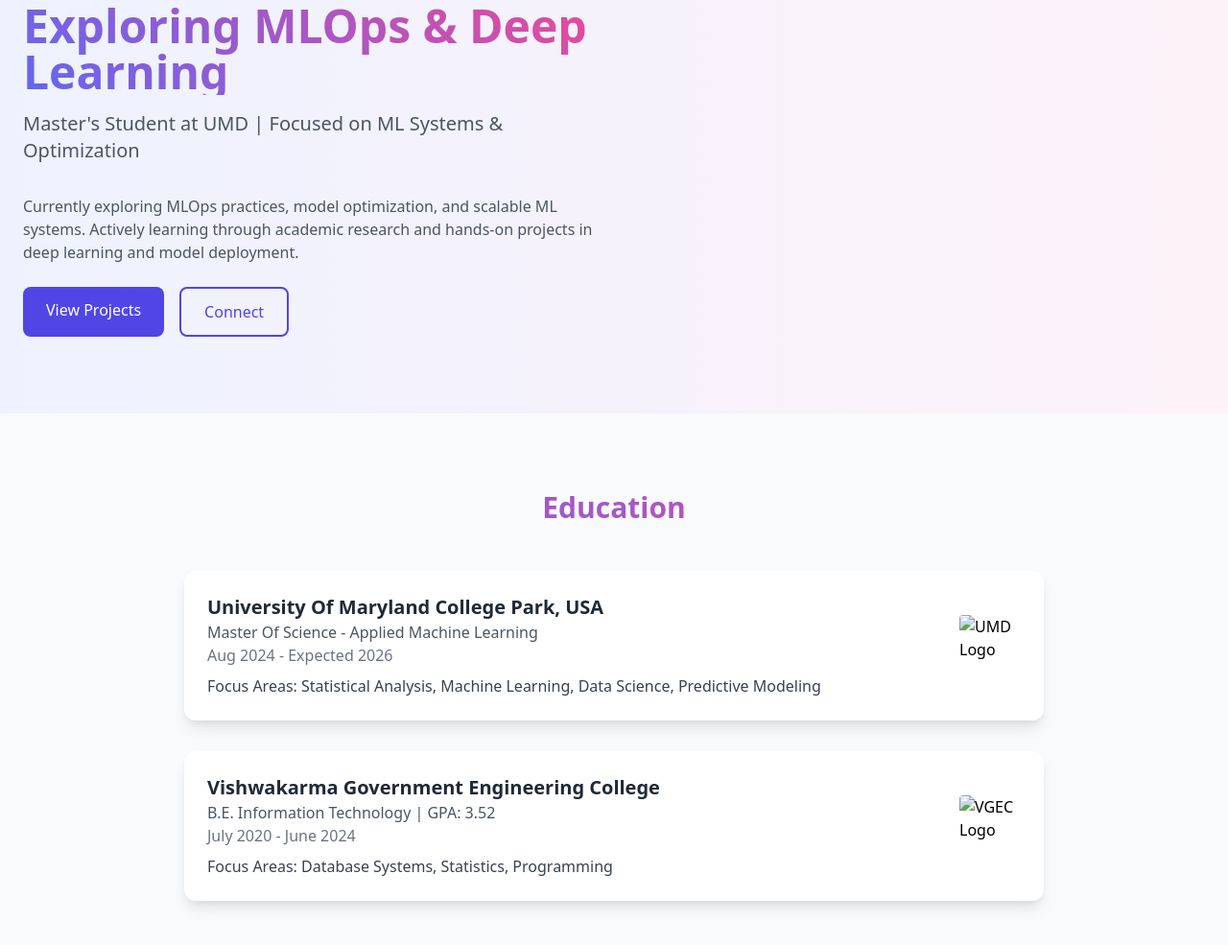
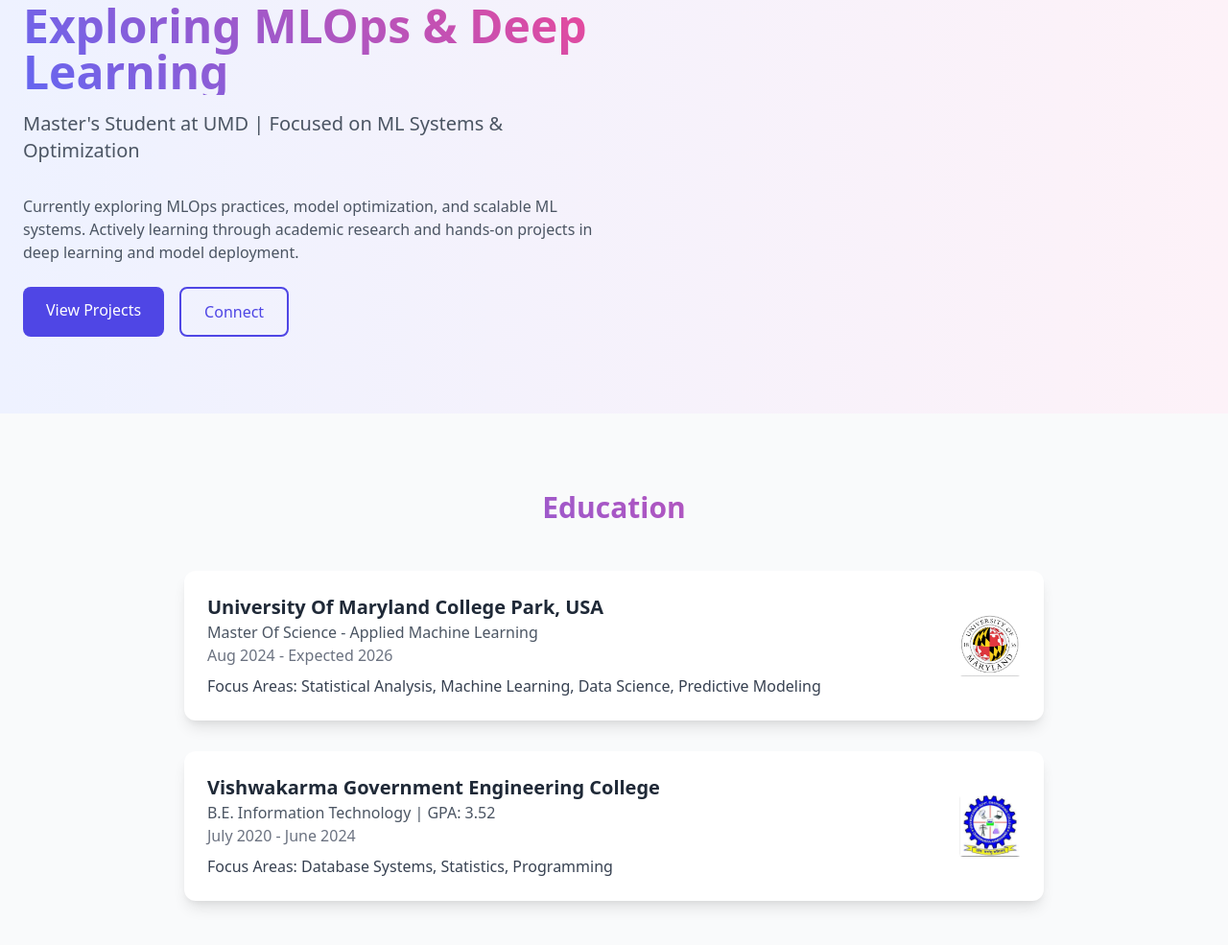
Before and after one commit to YaxitaAmin/yaxita-amin.github.io, a website: page index.html in a window 1280 px wide. Shown: the part 125-1110 px from the top of the page at 96% size. Drawn offline with nearby package versions, Linux system fonts and the light colour scheme.

Commit message:
Update index.html

```diff
--- a/index.html
+++ b/index.html
@@ -70,7 +70,7 @@
                             <p class="text-gray-500">Aug 2024 - Expected 2026</p>
                             <p class="mt-2 text-gray-700">Focus Areas: Statistical Analysis, Machine Learning, Data Science, Predictive Modeling</p>
                         </div>
-                        <img src="/api/placeholder/100/100" alt="UMD Logo" class="w-16 h-16 rounded">
+                        <img src="Screenshot 2025-01-30 191213.png" alt="UMD Logo" class="w-16 h-16 rounded">
                     </div>
                 </div>
                 <div class="card bg-white p-6 rounded-xl shadow-lg">
@@ -81,7 +81,7 @@
                             <p class="text-gray-500">July 2020 - June 2024</p>
                             <p class="mt-2 text-gray-700">Focus Areas: Database Systems, Statistics, Programming</p>
                         </div>
-                        <img src="/api/placeholder/100/100" alt="VGEC Logo" class="w-16 h-16 rounded">
+                        <img src="Screenshot 2025-01-30 191329.png" alt="VGEC Logo" class="w-16 h-16 rounded">
                     </div>
                 </div>
             </div>
```
